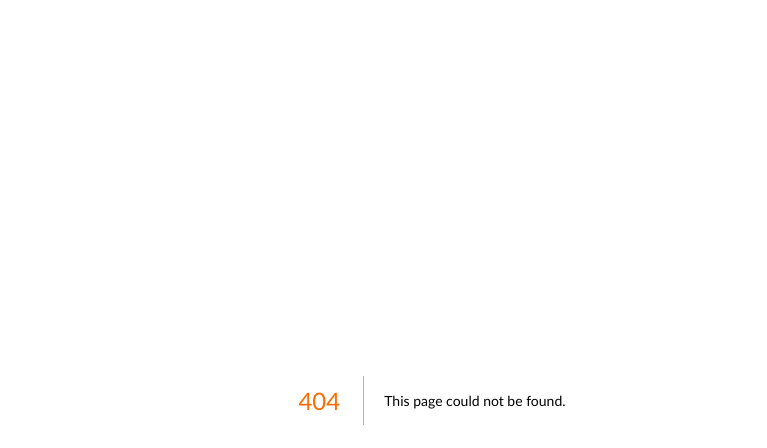
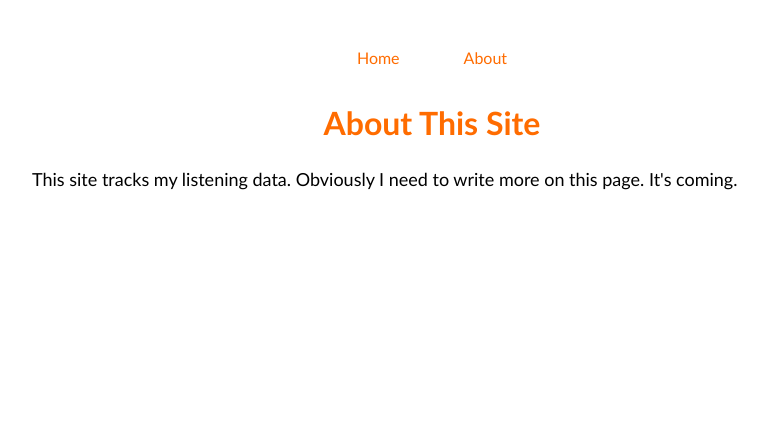
Before and after one commit to rianvdm/my-music-next, a Next.js app: page /about in a window 1280 px wide. Before the commit this address had no page. Shown: the top 448 px of the page, without its empty margins (208-975 px from the left). Built offline with nearby package versions, Linux system fonts and the light colour scheme.

Commit message:
Add navigation

```diff
--- /dev/null
+++ b/app/about/page.js
@@ -0,0 +1,8 @@
+export default function AboutPage() {
+  return (
+    <div>
+      <h1>About This Site</h1>
+      <p>This site tracks my listening data. Obviously I need to write more on this page. It's coming.</p>
+    </div>
+  );
+}
--- a/app/globals.css
+++ b/app/globals.css
@@ -36,7 +36,7 @@ a {
 h1 {
   color: var(--c-accent);
   text-align: center;
-  margin: 1.4em 0 0.8em;
+  margin: 0.4em 0 0.8em;
   position: relative;
 }
 
--- a/app/layout.js
+++ b/app/layout.js
@@ -1,5 +1,6 @@
 import { Inter } from "next/font/google";
 import "./globals.css";
+import NavBar from './navbar';
 
 const inter = Inter({ subsets: ["latin"] });
 
@@ -14,7 +15,10 @@ export default function RootLayout({ children }) {
       <head>
         <link rel="icon" href="images/favicon.ico" />
       </head>
-      <body className={inter.className}>{children}</body>
+      <body className={inter.className}>
+        <NavBar />
+        {children}
+      </body>
     </html>
   );
 }
--- /dev/null
+++ b/app/navbar.js
@@ -0,0 +1,35 @@
+import Link from 'next/link';
+
+export default function NavBar() {
+  return (
+    <nav style={navStyle}>
+      <ul style={ulStyle}>
+        <li style={liStyle}>
+          <Link href="/">Home</Link>
+        </li>
+        <li style={liStyle}>
+          <Link href="/about">About</Link>
+        </li>
+      </ul>
+    </nav>
+  );
+}
+
+const navStyle = {
+  padding: '1em',
+  background: '#ffffff',
+  color: '#FF6C00',
+  textAlign: 'center'
+};
+
+const ulStyle = {
+  listStyle: 'none',
+  margin: 0,
+  padding: 0,
+  display: 'flex',
+  justifyContent: 'center',
+};
+
+const liStyle = {
+  margin: '0 1em',
+};
```
Also changed, not shown: app/artist/[artist]/page.js (+1 -12 lines).
